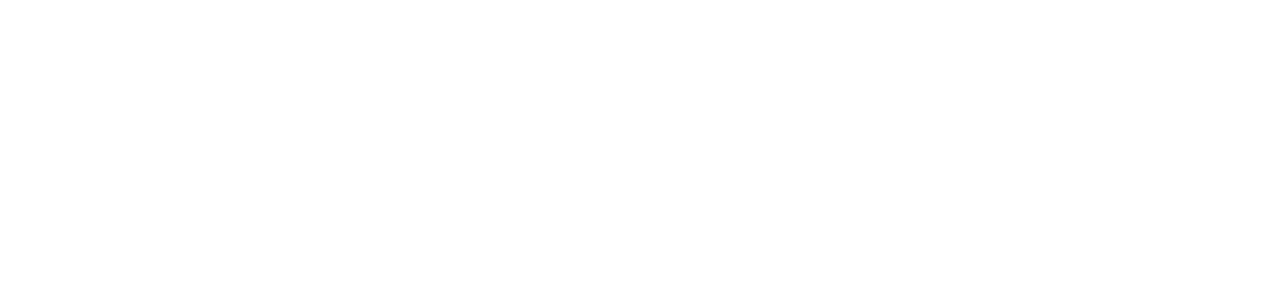
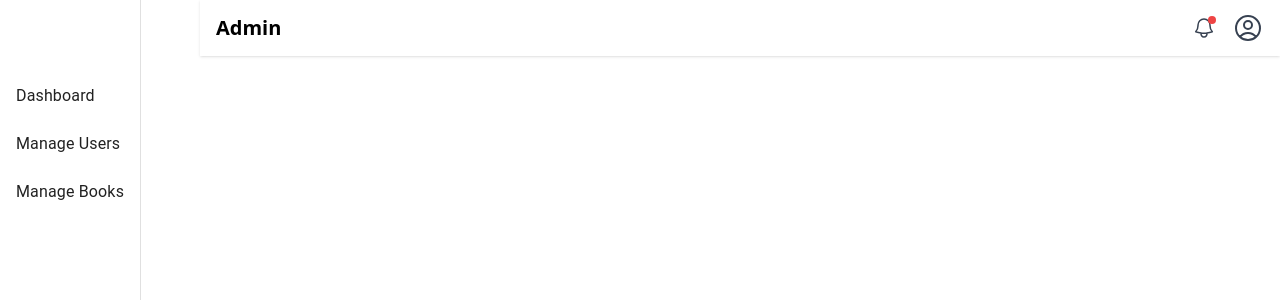
Before and after one commit to kout19/Book_Rental, a React (Vite) app in the folder frontend/: page /admin in a window 1280 px wide. Before the commit this address had no page. Shown: the top 300 px of the page. Built offline with nearby package versions, Linux system fonts and the light colour scheme.

Commit message:
Adding admin dashboard

```diff
--- a/frontend/src/App.jsx
+++ b/frontend/src/App.jsx
@@ -2,9 +2,8 @@ import { Routes, Route, Navigate } from 'react-router-dom'
 import Landing from './pages/Landing'
 import Login from './Auth/Login'
 import Register from './Auth/Register'
-// import Dashboard from './pages/Dashboard'
-// import Books from './pages/Books'
-// import AdminPanel from './pages/AdminPanel'
+import AdminLayout from './pages/admin/AdminLayout'
+import AdminDashboard from './pages/admin/AdminDashboard'
 
 function App() {
   return (
@@ -12,7 +11,12 @@ function App() {
     <Routes>
    <Route path="/" element={<Landing />} />
    <Route path="/login" element={<Login />} />
-    <Route path="/register" element={<Register />} />
+   <Route path="/register" element={<Register />} />
+   <Route path="/admin/*" element={<AdminLayout />}>
+        {/* Nested routes for admin */}
+        <Route path="dashboard" element={<AdminDashboard />} />
+        {/* Add more admin routes here as needed */}
+      </Route>
   {/*
 
       <Route path="/dashboard" element={<Dashboard />} />
--- a/frontend/src/Auth/Register.jsx
+++ b/frontend/src/Auth/Register.jsx
@@ -6,9 +6,10 @@ import { useForm } from 'react-hook-form';
 import { zodResolver } from '@hookform/resolvers/zod';
 import { registerSchema } from '../utils/validationSchema';
 import { useNavigate, Link as RouterLink } from 'react-router-dom';
-import { getAuth, createUserWithEmailAndPassword, sendEmailVerification } from 'firebase/auth'
+import { getAuth, createUserWithEmailAndPassword, sendEmailVerification, RecaptchaVerifier, signInWithPhoneNumber } from 'firebase/auth'
 import { getFirestore, doc, setDoc, serverTimestamp } from 'firebase/firestore'
 import {app} from '../firebase/firebase';
+import { ca } from 'zod/v4/locales';
 const auth = getAuth(app);
 const db = getFirestore(app);
 // Function to handle user registration
@@ -51,14 +52,56 @@ export default function Register() {
     resolver: zodResolver(registerSchema),
   });
 
-  const onSubmit = async (data) => {
+  // Creating Rechaptcha verifier for phone number authentication
+const createRecaptchaVerifier = () => {
+window.recaptchaVerifier = new RecaptchaVerifier('recaptcha-container', {
+    'size': 'invisible',
+    'callback': (response) => {
+        // reCAPTCHA solved, allow signInWithPhoneNumber.
+        console.log("Recaptcha verified");
+    },
+    'expired-callback': () => {
+        // Response expired. Ask user to solve reCAPTCHA again.
+        console.log("Recaptcha expired");
+    }
+
+}, auth);
+return window.recaptchaVerifier;
+}
+// send verification code to phone number
+const sendVerificationCode = async (phoneNumber) => {
+  createRecaptchaVerifier();
+  try {
+    const appVerifier = window.recaptchaVerifier;
+    const confirmationResult = await signInWithPhoneNumber(auth, phoneNumber, appVerifier);
+    window.confirmationResult = confirmationResult; // Store confirmation result for later use
+    console.log("Verification code sent to phone number:", phoneNumber);
+  } catch (error) {
+    console.error("Error sending verification code:", error);
+    throw error; // Re-throw to handle in the calling function
+  }
+};
+//verify the code sent to phone number
+const verifyCode = async (code) => {
+  try {
+    const result  = await window.confirmationResult.confirm(code);
+    const user = result.user;
+    console.log("Code verified successfully:", user);
+    return user; // Return user for further processing if needed
+  }catch (error) {
+    console.error("Error verifying code:", error);
+    throw error; // Re-throw to handle in the calling function
+  }
+};
+const onSubmit = async (data) => {
     try {
     const userData = await handleRegister(data);
     console.log('Form Data:', userData);
+    const verifUser = await verifyCode(data.phoneNumber);
+    console.log('Verification User:', verifUser);
     }catch (error) {
       console.error('Error submitting form:', error.message);
     }
-
     // Handle registration (e.g., Firebase or your backend API)
   };
 
@@ -76,6 +119,17 @@ export default function Register() {
             className="w-full border border-gray-300 px-3 py-2 rounded"
           />
           {errors.name && <p className="text-red-500 text-sm">{errors.name.message}</p>}
+        </div>
+        {/* Phone Number Field */}
+        <div>
+          <label className="block mb-1 font-medium">Phone Number</label>
+          <input
+            type="tel"
+            {...register('phone')}
+            placeholder="+251912345678" // Ethiopian example
+            className="w-full border border-gray-300 px-3 py-2 rounded"
+          />
+          {errors.phone && <p className="text-red-500 text-sm">{errors.phone.message}</p>}
         </div>
 
         {/* Email Field */}
@@ -125,6 +179,7 @@ export default function Register() {
           </Link>
         </Typography>
       </form>
+      <div id="recaptcha-container"></div>
     </div>
   );
 }
--- a/frontend/src/pages/admin/AdminDashboard.jsx
+++ b/frontend/src/pages/admin/AdminDashboard.jsx
@@ -0,0 +1,12 @@
+import { Box, Typography } from '@mui/material'
+
+export default function AdminDashboard() {
+  return (
+    <Box p={4}>
+      <Typography variant="h4" gutterBottom>
+        Admin Dashboard
+      </Typography>
+      <Typography>Welcome, Admin! You can manage users, books, and more.</Typography>
+    </Box>
+  )
+}
--- /dev/null
+++ b/frontend/src/pages/admin/AdminHeader.jsx
@@ -0,0 +1,53 @@
+// AdminHeader.jsx
+import { BellIcon, UserCircleIcon } from '@heroicons/react/24/outline';
+import { useState } from 'react';
+
+const AdminHeader = () => {
+  const [isProfileOpen, setIsProfileOpen] = useState(false);
+
+  return (
+    <header className="bg-white shadow px-4 py-3 flex justify-between items-center">
+      <h1 className="text-xl font-semibold">Admin </h1>
+
+      <div className="flex items-center space-x-4 relative">
+        {/* Notification Icon */}
+        <button className="relative">
+          <BellIcon className="w-6 h-6 text-gray-700" />
+          <span className="absolute top-0 right-0 inline-block w-2 h-2 bg-red-500 rounded-full"></span>
+        </button>
+
+        {/* Profile Dropdown */}
+        <div className="relative">
+          <button
+            onClick={() => setIsProfileOpen(!isProfileOpen)}
+            className="flex items-center space-x-1"
+          >
+            <UserCircleIcon className="w-8 h-8 text-gray-700" />
+          </button>
+
+          {isProfileOpen && (
+            <div className="absolute right-0 mt-2 w-48 bg-white rounded shadow border z-20">
+              <div className="px-4 py-2 text-gray-700 font-medium">Admin Name</div>
+              <hr />
+              <ul>
+                <li>
+                  <button className="w-full text-left px-4 py-2 hover:bg-gray-100">Profile</button>
+                </li>
+                <li>
+                  <button className="w-full text-left px-4 py-2 hover:bg-gray-100">Settings</button>
+                </li>
+                <li>
+                  <button className="w-full text-left px-4 py-2 text-red-600 hover:bg-gray-100">
+                    Logout
+                  </button>
+                </li>
+              </ul>
+            </div>
+          )}
+        </div>
+      </div>
+    </header>
+  );
+};
+
+export default AdminHeader;
--- /dev/null
+++ b/frontend/src/pages/admin/AdminLayout.jsx
@@ -0,0 +1,15 @@
+// AdminLayout.jsx
+import Sidebar from './Sidebar';
+import AdminHeader from './AdminHeader';
+
+const AdminLayout = ({ children }) => (
+  <div className="flex">
+    <Sidebar />
+    <div className="flex-1">
+      <AdminHeader />
+      <main className="p-6">{children}</main>
+    </div>
+  </div>
+);
+
+export default AdminLayout;
--- a/frontend/src/pages/admin/Sidebar.jsx
+++ b/frontend/src/pages/admin/Sidebar.jsx
@@ -0,0 +1,25 @@
+import { Drawer, List, ListItemButton, ListItemText, Toolbar } from '@mui/material'
+import { useNavigate } from 'react-router-dom'
+
+const adminMenu = [
+  { label: 'Dashboard', path: '/admin/dashboard' },
+  { label: 'Manage Users', path: '/admin/users' },
+  { label: 'Manage Books', path: '/admin/books' },
+]
+
+export default function AdminSidebar() {
+  const navigate = useNavigate()
+
+  return (
+    <Drawer variant="permanent" sx={{ width: 200, flexShrink: 0 }}>
+      <Toolbar />
+      <List>
+        {adminMenu.map((item) => (
+          <ListItemButton key={item.path} onClick={() => navigate(item.path)}>
+            <ListItemText primary={item.label} />
+          </ListItemButton>
+        ))}
+      </List>
+    </Drawer>
+  )
+}
--- a/frontend/src/utils/validationSchema.jsx
+++ b/frontend/src/utils/validationSchema.jsx
@@ -6,6 +6,7 @@ export const loginSchema = z.object({
 export const registerSchema = z
   .object({
     name: z.string().min(3, 'Name must be at least 3 characters'),
+    phoneNumber: z.string().regex(/^\+?[0-9]{10,15}$/, 'Phone number must be a valid format'),
     email: z.string().email({ message: 'Invalid email' }),
     password: z.string().min(6, 'Password must be at least 6 characters'),
     confirmPassword: z.string().min(6, 'Confirm password must be at least 6 characters'),
```
Also changed, not shown: frontend/src/pages/PhoneVerification.jsx (added).
